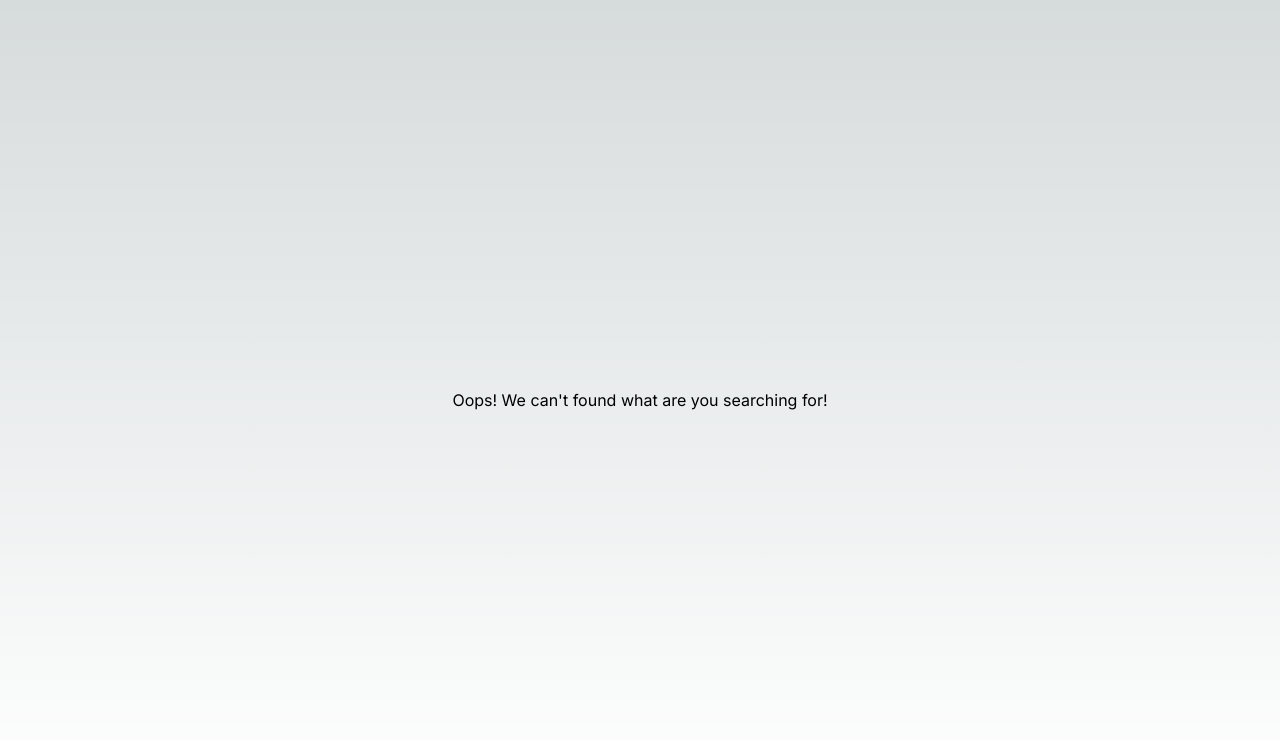
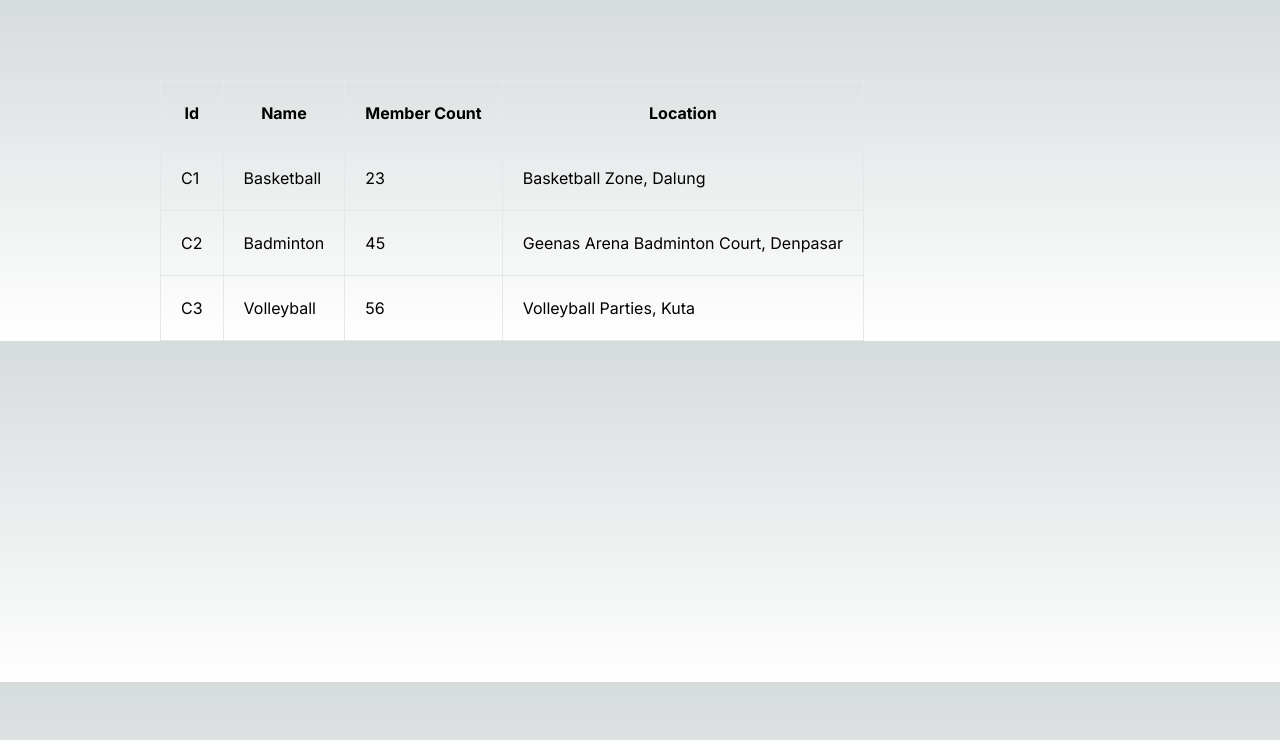
Before and after one commit to raiwirawan/to-do-app, a Next.js app: page /users in a window 1280 px wide. Before the commit this address had no page. Shown: the top 740 px of the page. Built offline with nearby package versions, Linux system fonts and the light colour scheme.

Commit message:
Adding new table components

```diff
--- a/app/table/layout.tsx
+++ b/app/users/layout.tsx
@@ -1,4 +1,4 @@
-export default function TableLayout({
+export default function UsersLayout({
 	children,
 }: Readonly<{
 	children: React.ReactNode;
--- a/app/table/page.tsx
+++ b/app/users/page.tsx
@@ -1,4 +1,12 @@
 import createTable from "@/data/CreateTable";
+import {
+	Table,
+	TableHead,
+	TableBody,
+	TableRow,
+	TableField,
+	TableData,
+} from "@/components/Table";
 
 const table1 = createTable({
 	name: "School Clubs",
@@ -10,32 +18,32 @@ const table1 = createTable({
 	],
 });
 
-export default function Table() {
+export default function Users() {
 	return (
 		<div>
 			<div className="table-example">
-				<table className="border">
-					<thead>
-						<tr>
+				<Table classname={"border"}>
+					<TableHead>
+						<TableRow>
 							{table1.head.map((th, i) => (
-								<th className="border p-5" key={i}>
+								<TableField classname={"border p-5"} key={i}>
 									{th}
-								</th>
+								</TableField>
 							))}
-						</tr>
-					</thead>
-					<tbody>
+						</TableRow>
+					</TableHead>
+					<TableBody>
 						{table1.body.map((tableBody, j) => (
-							<tr key={j}>
+							<TableRow key={j}>
 								{tableBody.map((tb, i) => (
-									<td className="border p-5" key={i}>
+									<TableData classname={"border p-5"} key={i}>
 										{tb}
-									</td>
+									</TableData>
 								))}
-							</tr>
+							</TableRow>
 						))}
-					</tbody>
-				</table>
+					</TableBody>
+				</Table>
 			</div>
 		</div>
 	);
--- /dev/null
+++ b/components/Table.tsx
@@ -0,0 +1,34 @@
+import { cn } from "@/lib/utils";
+
+interface TableDefaultAttr {
+	children: React.ReactNode;
+	classname?: string;
+	colspan?: number;
+	rowspan?: number;
+}
+
+function TableRow({ children, classname }: TableDefaultAttr) {
+	return <tr className={cn("", classname)}>{children}</tr>;
+}
+
+function TableData({ children, classname }: TableDefaultAttr) {
+	return <td className={cn("", classname)}>{children}</td>;
+}
+
+function TableHead({ children, classname }: TableDefaultAttr) {
+	return <thead className={cn("", classname)}>{children}</thead>;
+}
+
+function TableBody({ children, classname }: TableDefaultAttr) {
+	return <tbody className={cn("", classname)}>{children}</tbody>;
+}
+
+function TableField({ children, classname }: TableDefaultAttr) {
+	return <th className={cn("", classname)}>{children}</th>;
+}
+
+function Table({ children, classname }: TableDefaultAttr) {
+	return <table className={cn("", classname)}>{children}</table>;
+}
+
+export { Table, TableHead, TableBody, TableRow, TableField, TableData };
```
